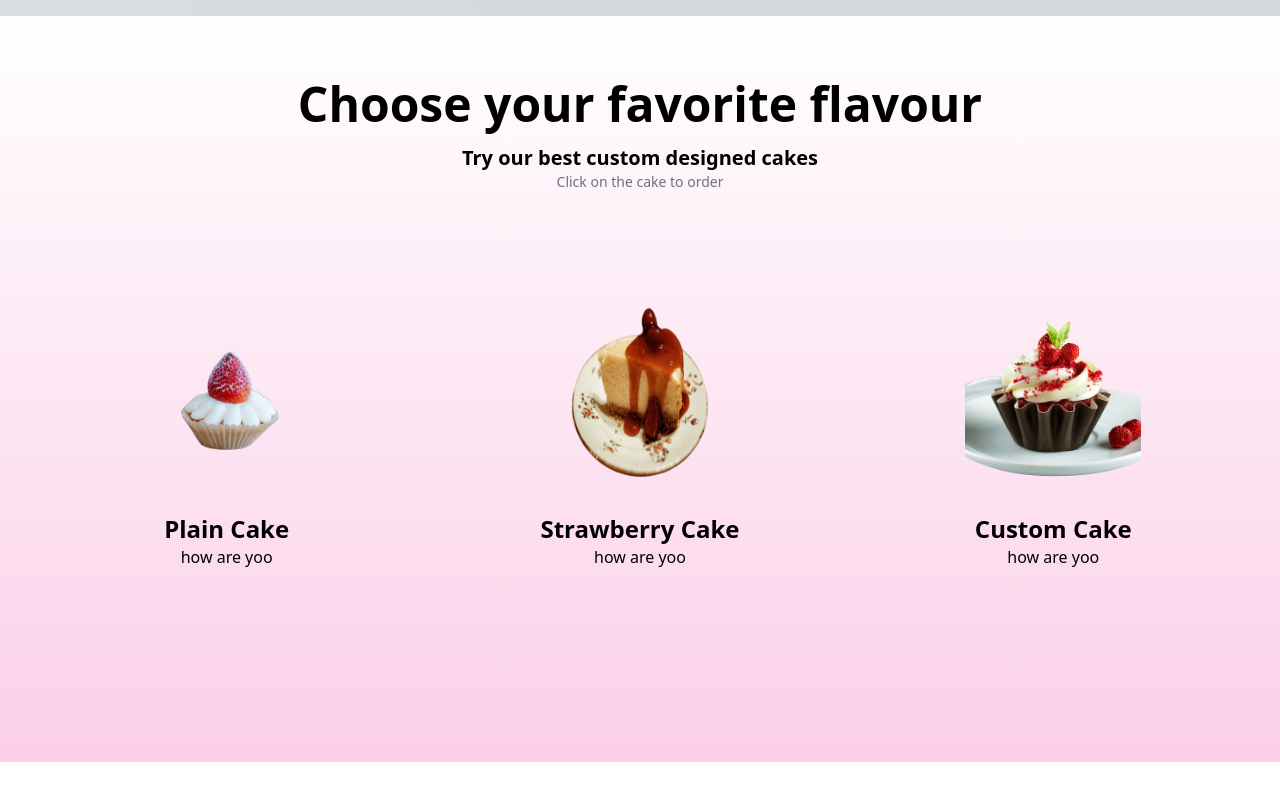
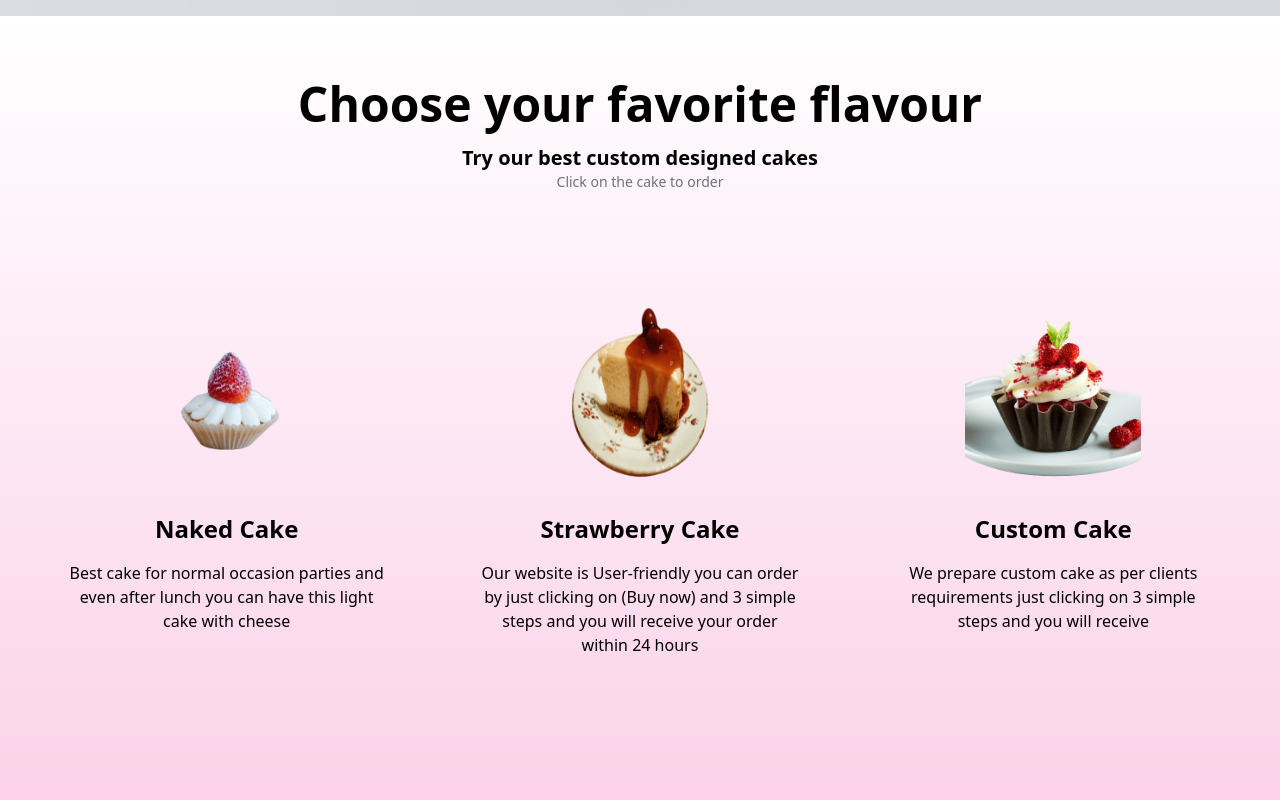
Before and after one commit to Victorakinwunmi/cake-web, a Nuxt app: page /menupage in a window 1280 px wide. Shown: the part 938-1738 px from the top of the page. Before the commit the page ends 1700 px from the top, so only its background shows below. Built offline with nearby package versions, Linux system fonts and the light colour scheme.

Commit message:
i added background and desc to the favorite section list

```diff
--- a/components/menu/List.vue
+++ b/components/menu/List.vue
@@ -1,15 +1,15 @@
 <template>
   <div class="">
     <div class="group">
-      <div class="border cursor-pointer border-transparent group-hover:border-pink-500 pt-10 pb-10 group-hover:pb-44 px-0 rounded-full">
+      <div class="border cursor-pointer border-transparent transition group-hover:bg-white duration-700 ease-in-out group-hover:border-pink-500 pt-10 pb-10 group-hover:pb-44 px-0 rounded-full">
         <img :src="pic" class="w-44 mx-auto" />
         <div class="mb-16">
           <h1 class="text-center font-bold text-xl lg:text-2xl">
             {{ title }}
           </h1>
-          <p class="text-center">{{ desc }}</p>
+          <p class="text-center mt-4 max-w-sm md:max-w-md px-8 mx-auto">{{ desc }}</p>
         </div>
-        <button class="w-full flex items-center opacity-0 group-hover:opacity-100 justify-center">
+        <button class="w-full flex items-center transition duration-700 ease-in-out opacity-0 group-hover:opacity-100 justify-center">
           <h1 class="font-black">Buy now</h1>
           <img :src="require('@/assets/icons/Right.png')" class="w-4 mx-2">
         </button>
--- a/pages/menupage.vue
+++ b/pages/menupage.vue
@@ -55,7 +55,7 @@
           <div class="bg-gray-300 px-10 py-44 lg:py-60 bg-opacity-80 w-full">
              <div class="lg:px-16 max-w-3xl">
                <h1 class="font-bold text-5xl md:text-6xl lg:text-7xl">Find perfect <span class="text-pink-500">cakes</span> and <span class="text-pink-500">bakes</span> company near you</h1>
-               <p class="text-xl lg:text-xl mt-10">Take a look at our menus below, choose your favorite porducts and place an order</p>
+               <p class="text-xl lg:text-xl mt-10">Take a look at our menus below, choose your favorite products and place an order</p>
                <div class="border border-black rounded-full w-44 mt-8 justify-center p-2 flex">
                   <a href="https://wa.me/+2348107546757"><img :src="require('@/assets/icons/whatsapp.png')" class="lg:w-10 w-8"></a>
                   <a href=""> <img :src="require('@/assets/icons/facebook.png')" class="lg:w-10 w-8"></a>
@@ -103,21 +103,28 @@ export default {
       menus: [
         {
           id: 1,
-          title: "Plain Cake",
+          title: "Naked Cake",
           pic: require("@/assets/images/strawberry.png"),
-          desc:"how are yoo"
+          desc:`Best cake for normal occasion parties and even
+                after lunch you can have this light cake with cheese
+                `
         },
         {
           id: 2,
           title: "Strawberry Cake",
           pic: require("@/assets/images/caramel.png"),
-          desc:"how are yoo"
+          desc:`Our website is User-friendly you can order by just
+                clicking on (Buy now) and 3 simple steps and you will
+                receive your order within 24 hours
+               `
         },
         {
           id: 3,
           title: "Custom Cake",
           pic: require("@/assets/images/velvet.png"),
-          desc:"how are yoo"
+          desc:`We prepare custom cake as per clients requirements just
+                clicking on 3 simple steps and you will receive
+               `
         },
       ],
     };
```
